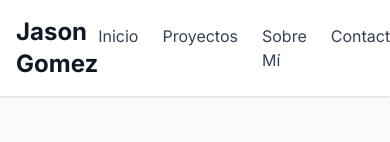
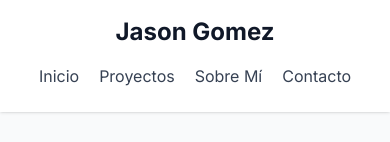
Before and after one commit to JasonGomezzz/lab14-DAWA, a Next.js app: page / in a window 390 px wide. Shown: the top 142 px of the page. Built offline with nearby package versions, Linux system fonts and the light colour scheme; no server answers.

Commit message:
fix(components): hacer responsive el Header para que no se desborde en móvil
Con cuatro enlaces la navegación superaba los 375px; ahora se apila
y los enlaces tienen un área táctil mayor.

```diff
--- a/src/components/Header.tsx
+++ b/src/components/Header.tsx
@@ -4,16 +4,16 @@ import { personalInfo } from '@/lib/data';
 export default function Header() {
   return (
     <header className="bg-white shadow-sm sticky top-0 z-50">
-      <nav className="container mx-auto px-4 py-4">
-        <div className="flex items-center justify-between">
+      <nav aria-label="Principal" className="container mx-auto px-4 py-4">
+        <div className="flex flex-col items-center gap-2 sm:flex-row sm:justify-between">
           <Link href="/" className="text-2xl font-bold text-gray-900">
             {personalInfo.name}
           </Link>
-          <ul className="flex gap-6">
+          <ul className="flex flex-wrap justify-center gap-x-5 sm:gap-x-6">
             <li>
               <Link
                 href="/"
-                className="text-gray-700 hover:text-blue-600 transition"
+                className="inline-block py-2 text-gray-700 hover:text-blue-600 transition"
               >
                 Inicio
               </Link>
@@ -21,7 +21,7 @@ export default function Header() {
             <li>
               <Link
                 href="/projects"
-                className="text-gray-700 hover:text-blue-600 transition"
+                className="inline-block py-2 text-gray-700 hover:text-blue-600 transition"
               >
                 Proyectos
               </Link>
@@ -29,7 +29,7 @@ export default function Header() {
             <li>
               <Link
                 href="/about"
-                className="text-gray-700 hover:text-blue-600 transition"
+                className="inline-block py-2 text-gray-700 hover:text-blue-600 transition"
               >
                 Sobre Mí
               </Link>
@@ -37,7 +37,7 @@ export default function Header() {
             <li>
               <Link
                 href="/contact"
-                className="text-gray-700 hover:text-blue-600 transition"
+                className="inline-block py-2 text-gray-700 hover:text-blue-600 transition"
               >
                 Contacto
               </Link>
```
